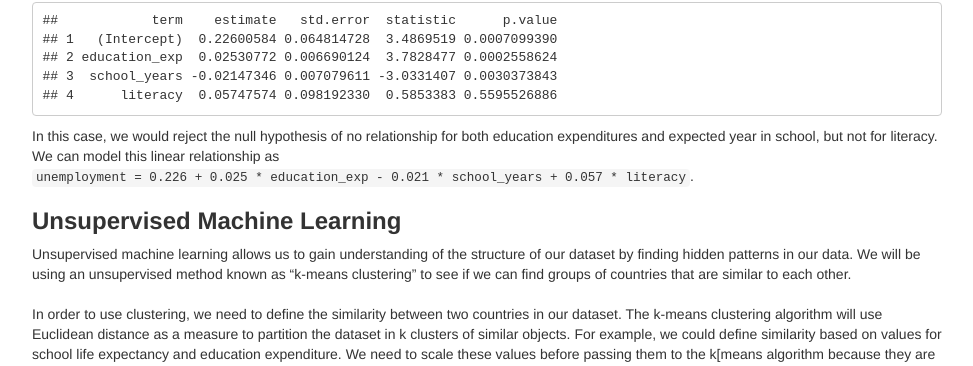
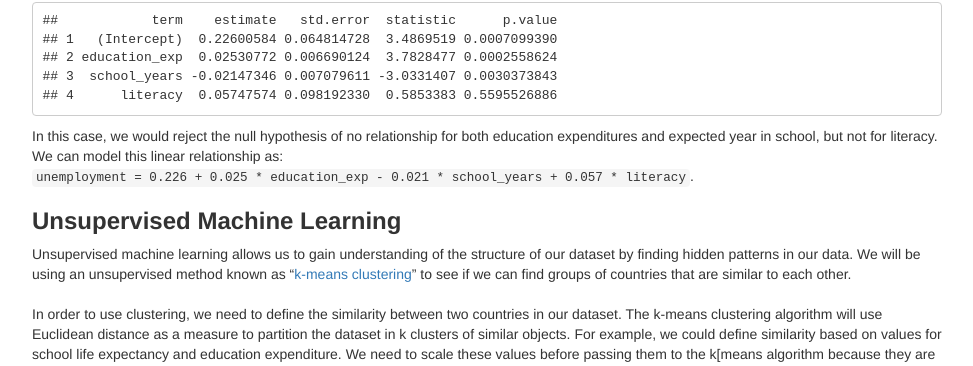
Before and after one commit to phamdo/phamdo.github.io, a Jekyll site: the page ciawf.html, which Jekyll copies as it is, in a window 1280 px wide and 900 px high, scrolled down 7301 px. Shown: the part 132-498 px from the top of the window, without its empty margins (153-1126 px from the left). Built offline with Jekyll 4.4.1, drawn with Linux system fonts in a browser that asks for light colours; some of the changed lines change nothing that is shown; some of the changed text lies outside the part shown.

Commit message:
completed tutorial

```diff
--- a/ciawf.html
+++ b/ciawf.html
@@ -320,7 +320,7 @@
 </div>
 <div id="building-a-simple-linear-regression-model" class="section level3">
 <h3><strong>Building a Simple Linear Regression Model</strong></h3>
-<p>We will use the lm() function to build a linear regression model to analyze relationship between expected years in school and unemployment.</p>
+<p>We will use the lm() function to build a <a href="http://www.stat.yale.edu/Courses/1997-98/101/linreg.htm">linear regression model</a> to analyze relationship between expected years in school and unemployment.</p>
 <pre class="r"><code>linear_model1 &lt;- lm(unemployment ~ school_years, data=df)
 linear_model1 %&gt;% broom::tidy()</code></pre>
 <pre><code>##           term    estimate   std.error statistic      p.value
@@ -354,11 +354,11 @@
 ## 2 education_exp  0.02530772 0.006690124  3.7828477 0.0002558624
 ## 3  school_years -0.02147346 0.007079611 -3.0331407 0.0030373843
 ## 4      literacy  0.05747574 0.098192330  0.5853383 0.5595526886</code></pre>
-<p>In this case, we would reject the null hypothesis of no relationship for both education expenditures and expected year in school, but not for literacy. We can model this linear relationship as <code>unemployment = 0.226 + 0.025 * education_exp - 0.021 * school_years + 0.057 * literacy</code>.</p>
+<p>In this case, we would reject the null hypothesis of no relationship for both education expenditures and expected year in school, but not for literacy. We can model this linear relationship as: <code>unemployment = 0.226 + 0.025 * education_exp - 0.021 * school_years + 0.057 * literacy</code>.</p>
 </div>
 <div id="unsupervised-machine-learning" class="section level3">
 <h3><strong>Unsupervised Machine Learning</strong></h3>
-<p>Unsupervised machine learning allows us to gain understanding of the structure of our dataset by finding hidden patterns in our data. We will be using an unsupervised method known as “k-means clustering” to see if we can find groups of countries that are similar to each other.<br />
+<p>Unsupervised machine learning allows us to gain understanding of the structure of our dataset by finding hidden patterns in our data. We will be using an unsupervised method known as “<a href="http://stanford.edu/~cpiech/cs221/handouts/kmeans.html">k-means clustering</a>” to see if we can find groups of countries that are similar to each other.<br />
 <br />
 In order to use clustering, we need to define the similarity between two countries in our dataset. The k-means clustering algorithm will use Euclidean distance as a measure to partition the dataset in k clusters of similar objects. For example, we could define similarity based on values for school life expectancy and education expenditure. We need to scale these values before passing them to the k[means algorithm because they are measured in different units. We choose k = 4 to partition into four clusters.</p>
 <pre class="r"><code>set.seed(1234)
```
